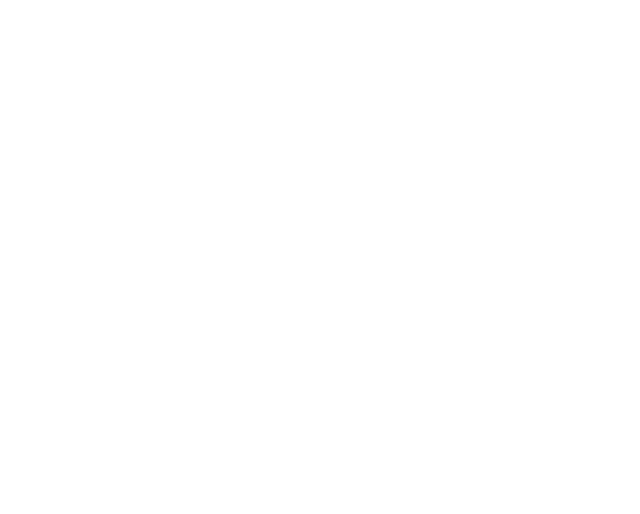
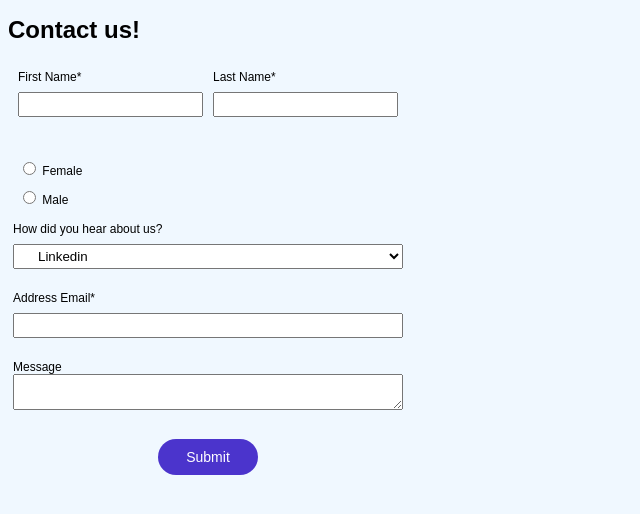
Before and after one commit to AngelikaSo/HTML-form--validation, a plain HTML site: page index.html in a window 1280 px wide. Shown: the whole page, without its empty margins (0-640 px from the left). Drawn offline with Linux system fonts and the light colour scheme.

Commit message:
html-form-structure

```diff
--- a/index.html
+++ b/index.html
@@ -6,8 +6,51 @@
     <meta charset="UTF-8" />
     <meta name="viewport" content="width=device-width, initial-scale=1.0" />
     <title>Document</title>
+    <link rel="stylesheet" href="styles.css" />
   </head>
   <body>
-    <form></form>
+    <h1>Contact us!</h1>
+    <form>
+      <div class="form-section form-identity">
+        <div class="form-field form-field-first-name">
+          <label for="fname">First Name*</label>
+          <input type="text" id="fname" name="fname" />
+        </div>
+        <div class="form-field form-field-last-name">
+          <label for="fname">Last Name*</label>
+          <input type="text" id="lname" name="lname" />
+        </div>
+      </div>
+      <br />
+      <div class="form-section form-gender">
+        <div class="form-field form-field-gender">
+          <label for="female">
+            <input type="radio" id="female" name="female" value="female" />
+            Female</label
+          ><br />
+        </div>
+        <div class="form-field form-field-gender">
+          <label for="male">
+            <input type="radio" id="male" name="male" value="male" />
+            Male</label
+          >
+        </div>
+      </div>
+      <div class="form-section form-contact">
+        <label for="referral-source">How did you hear about us?</label>
+        <select id="referral-source" name="referral-source">
+          <option value="linkedin">Linkedin</option>
+          <option value="linkedin">Facebook</option>
+          <option value="linkedin">Instagram</option></select
+        ><br />
+        <label for="email">Address Email*</label>
+        <input type="email" id="email" name="email" /><br />
+        <label for="message">Message</label>
+        <textarea type="message" id="message" name="message"></textarea>
+      </div>
+      <div class="form-section form-button">
+        <input type="submit" value="Submit" />
+      </div>
+    </form>
   </body>
 </html>
--- a/styles.css
+++ b/styles.css
@@ -0,0 +1,80 @@
+body {
+  background-color: aliceblue;
+  color: black;
+  font-family: Arial, Helvetica, sans-serif;
+  font-size: 12px;
+}
+
+form {
+  display: flex;
+  flex-direction: column;
+  width: 400px;
+  align-content: center;
+}
+
+.form-section {
+  display: flex;
+  flex-direction: row;
+  margin: 5px;
+}
+
+.form-field {
+  display: flex;
+  flex-direction: column;
+  margin: 5px;
+}
+
+.form-section.form-gender {
+  display: flex;
+  flex-direction: column;
+}
+
+.form-field.form-field-gender {
+  display: flex;
+  flex-direction: row;
+}
+
+.form-section.form-contact {
+  display: flex;
+  flex-direction: column;
+}
+
+input[type="text"] {
+  width: 100%;
+  padding: 3px 20px;
+  margin: 8px 0;
+  box-sizing: border-box;
+}
+select {
+  width: 100%;
+  padding: 3px 20px;
+  margin: 8px 0;
+  box-sizing: border-box;
+}
+
+input[type="email"] {
+  width: 100%;
+  padding: 3px 20px;
+  margin: 8px 0;
+  box-sizing: border-box;
+}
+
+input[type="submit"] {
+  width: 100px;
+  background-color: #4b34cc;
+  border: none;
+  color: white;
+  padding: 10px;
+  text-align: center;
+  text-decoration: none;
+  font-size: 14px;
+  margin: 4px 0;
+  cursor: pointer;
+  border-radius: 20px;
+}
+
+.form-section.form-button {
+  display: flex;
+  justify-content: center;
+  margin: 20px 0;
+}
```
